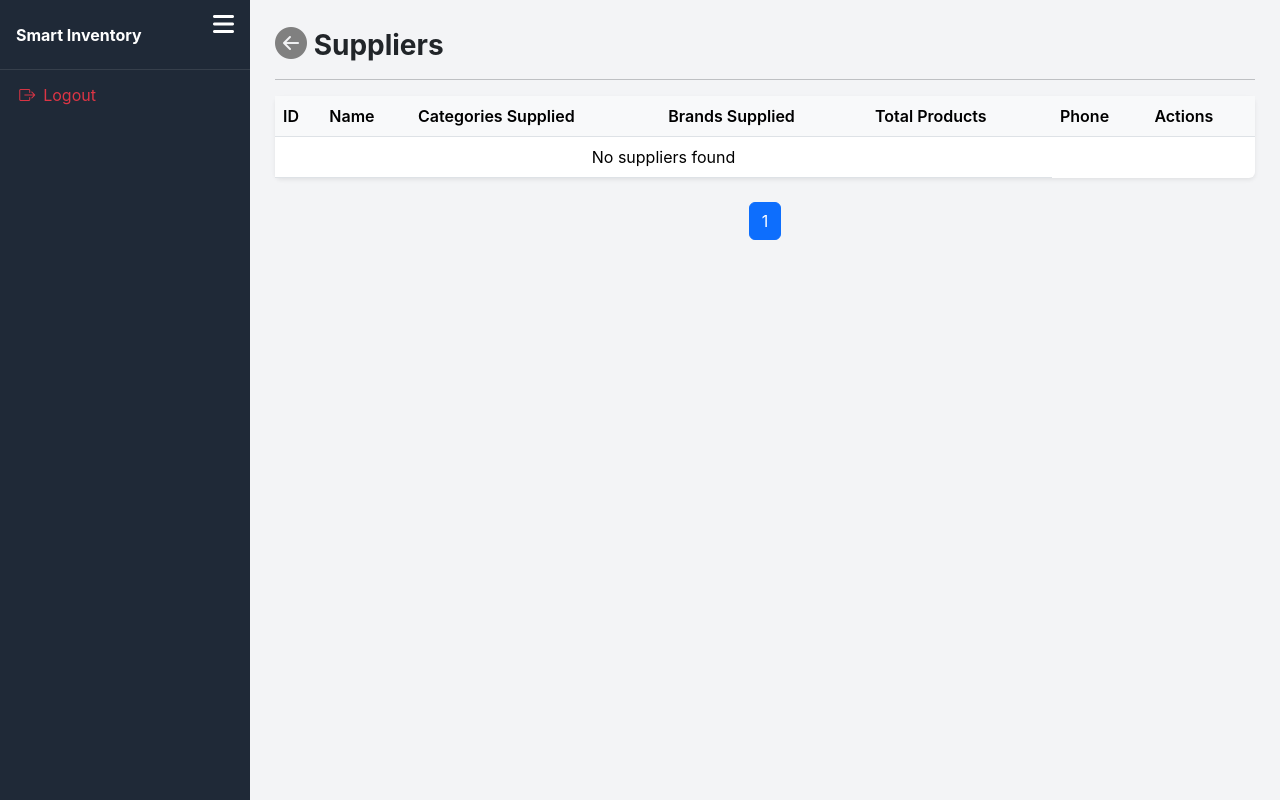
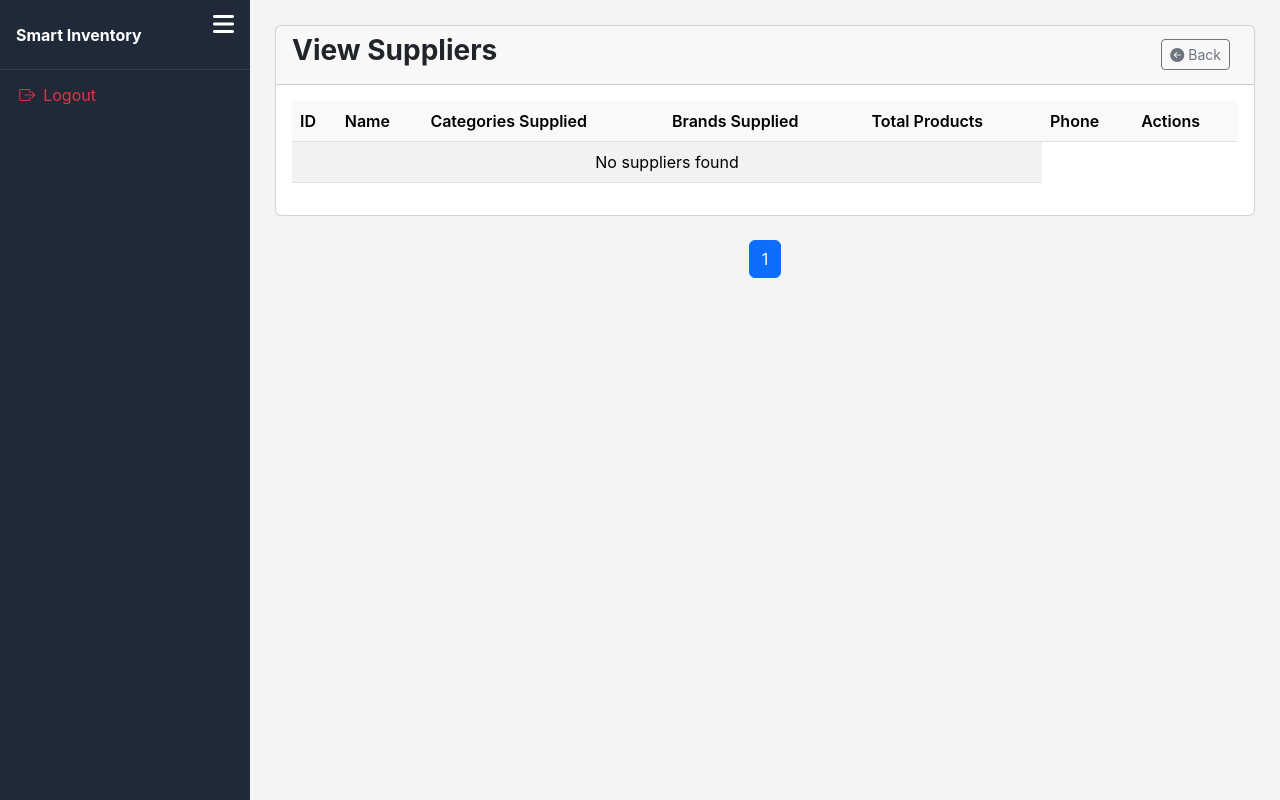
Before and after one commit to MahiKalavadia/inventory-management-system, a Django app: page /suppliers/suppliers/list/ in a window 1280 px wide. Run offline with Django 5.2, Linux system fonts and the light colour scheme; data that the repository does not hold is empty.

Commit message:
Changed the table structure

```diff
--- a/templates/inventory/supplier_list.html
+++ b/templates/inventory/supplier_list.html
@@ -12,10 +12,17 @@
     }
 
 </style>
-<h3 class="mb-3"><b><a href="{% url 'supplier_dashboard' %}" style="color: grey; font-size: 2rem;">
-        <i class="bi bi-arrow-left-circle-fill"></i></a> Suppliers</b></h3>
-<hr>
-<table class="table table-hover align-middle bg-white shadow-sm rounded">
+<div class="card mb-4">
+    <div class="card-header d-flex justify-content-between align-items-center">
+           <h3><b>View Suppliers</b></h3>
+           <div>
+              <a href="{% url 'supplier_dashboard' %}" class="btn btn-outline-secondary btn-sm me-2">
+                 <i class="bi bi-arrow-left-circle-fill"></i> Back
+              </a>
+          </div>
+    </div>
+    <div class="card-body">
+        <table class="table table-striped">
             <thead>
                  <tr>
                      <th>ID</th>
@@ -27,7 +34,6 @@
                      <th>Actions</th>
                  </tr>
             </thead>
-
             <tbody>
         {% for item in page_obj %}
         <tr>
@@ -55,6 +61,8 @@
         {% endfor %}
     </tbody>
         </table>
+    </div>
+</div>
 <nav class="mt-4">
 <ul class="pagination justify-content-center">
 
```
Lines whose indentation alone changed are shown as unchanged.
